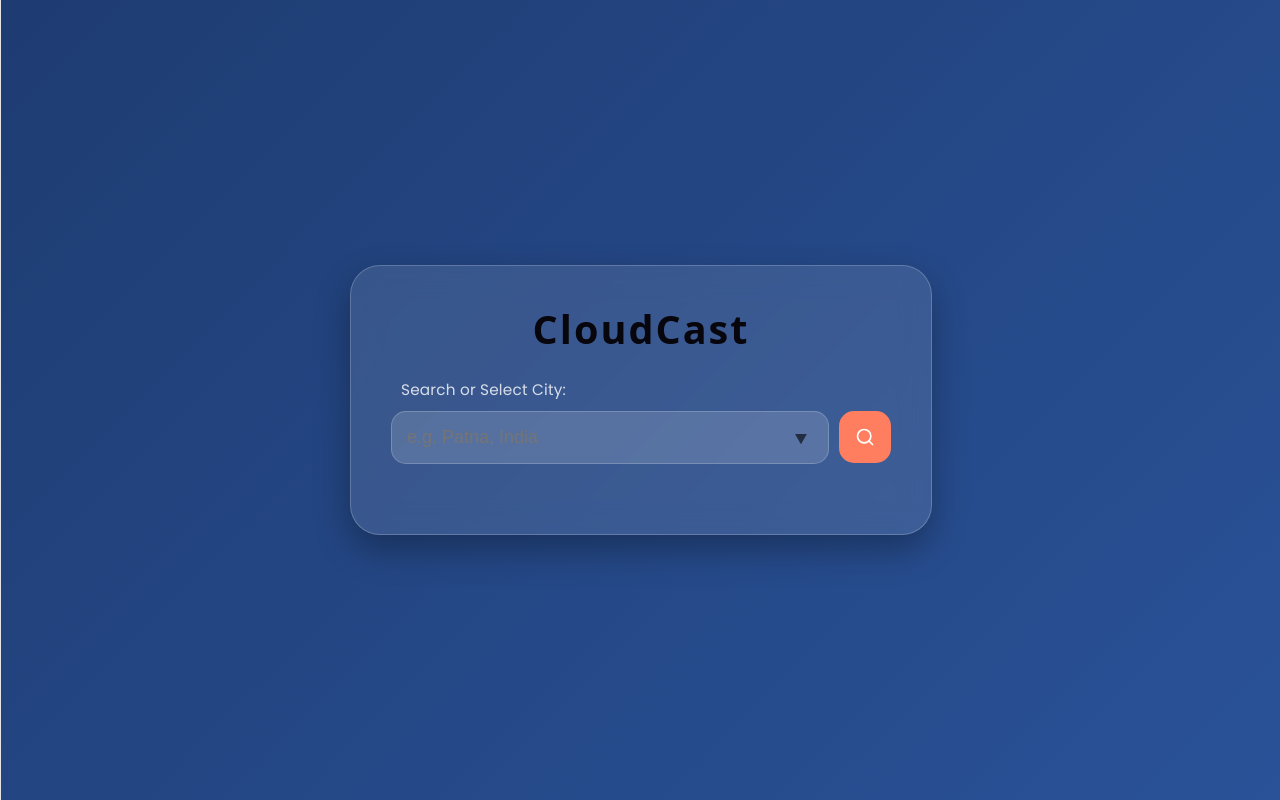
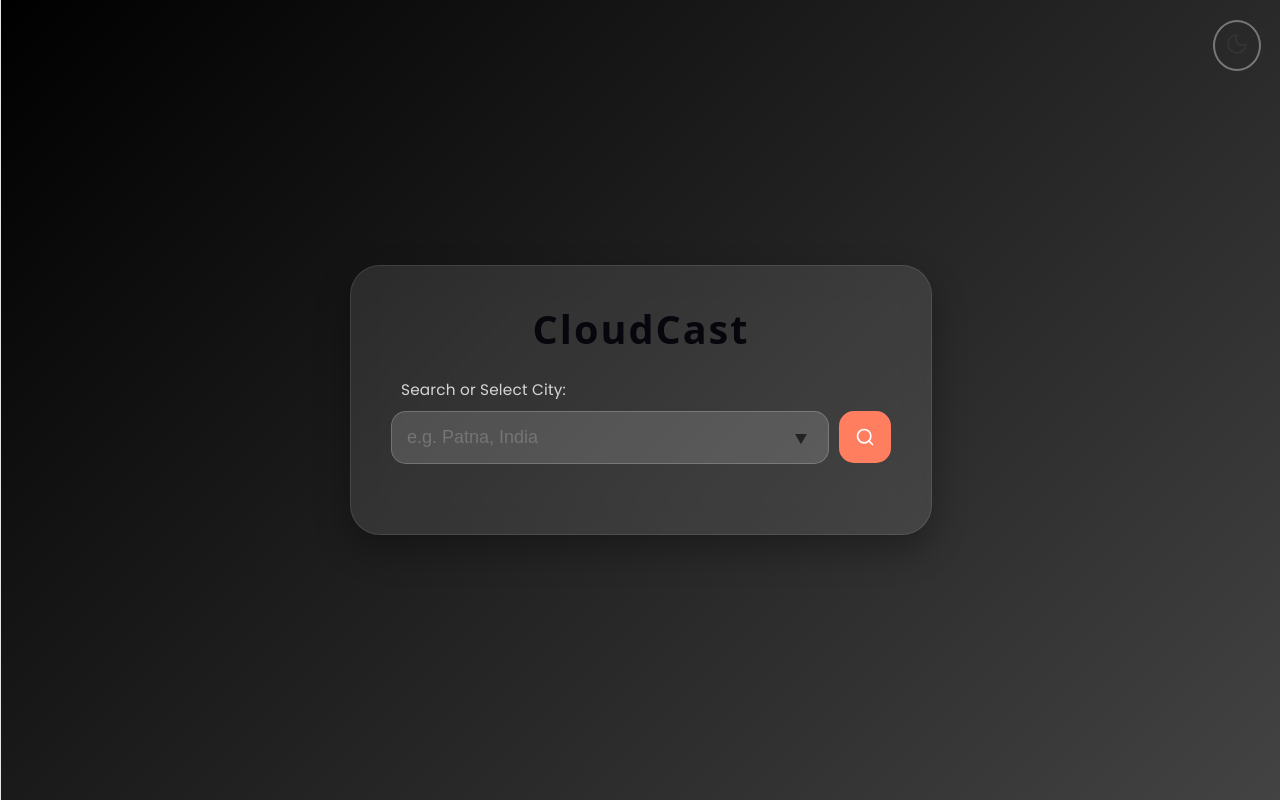
Before and after one commit to salmon6934/weather-app, a React (Vite) app: page / in a window 1280 px wide. Built offline with nearby package versions, Linux system fonts and the light colour scheme.

Commit message:
added 5 day forecast, light/dark theme toggle and some design changes

```diff
--- a/src/App.css
+++ b/src/App.css
@@ -19,26 +19,90 @@ body, html {
   display: flex;
   justify-content: center;
   align-items: center;
-  transition: background var(--transition-speed) ease-in-out;
+  transition: background 0.8s ease-in-out, color 0.5s ease;
+  position: relative;
+  overflow: hidden;
 }
 
-.container.default { background: linear-gradient(135deg, #1e3c72 0%, #2a5298 100%); }
-.container.clear { background: linear-gradient(135deg, #9bac03 0%, #c29f049f 100%); }
-.container.cloudy { background: linear-gradient(135deg, #bdc3c7 0%, #2c3e50 100%); }
-.container.rain { background: linear-gradient(135deg, #203a43 0%, #2c5364 100%); }
-.container.storm { background: linear-gradient(135deg, #0f2027 0%, #2c5364 100%); }
-.container.snow { background: linear-gradient(135deg, #e6e9f0 0%, #eef1f5 100%); color: #333; }
+.container.default {
+  background: linear-gradient(135deg, #000000 0%, #434343 100%);
+  color: #ffffff;
+}
+
+.container.clear {
+  background: linear-gradient(135deg, #89f7fe 0%, #66a6ff 100%);
+  color: #1a1a1a;
+}
+
+.container.cloudy {
+  background: linear-gradient(135deg, #bdc3c7 0%, #2c3e50 100%);
+  color: #ffffff;
+}
+
+.container.rain {
+  background: linear-gradient(135deg, #203a43 0%, #2c5364 100%);
+  color: #ffffff;
+}
+
+.container.storm {
+  background: linear-gradient(135deg, #0f2027 0%, #2c5364 100%);
+  color: #ffffff;
+}
+
+.container.snow {
+  background: linear-gradient(135deg, #e6e9f0 0%, #eef1f5 100%);
+  color: #333;
+}
+
+.container.dark::before {
+  content: "";
+  position: absolute;
+  top: 0;
+  left: 0;
+  right: 0;
+  bottom: 0;
+  background: rgba(0, 0, 0, 0.4);
+  z-index: 1;
+  pointer-events: none;
+  transition: opacity 0.8s ease-in-out;
+}
 
 .glass-card {
-  background: rgba(255, 255, 255, 0.1);
+  position: relative;
+  z-index: 2;
+  background: var(--glass-bg);
+  border: 1px solid var(--glass-border);
+  backdrop-filter: blur(12px);
+  padding: 2rem;
+  border-radius: 20px;
+  box-shadow: 0 8px 32px 0 rgba(31, 38, 135, 0.37);
+}
+
+.container.clear .glass-card,
+.container.snow .glass-card {
+  color: #1a1a1a;
+  --glass-bg: rgba(255, 255, 255, 0.25);
+  --glass-border: rgba(255, 255, 255, 0.4);
+}
+
+.container.default .glass-card,
+.container.storm .glass-card,
+.container.rain .glass-card {
+  color: #ffffff;
+  --glass-bg: rgba(255, 255, 255, 0.1);
+  --glass-border: rgba(255, 255, 255, 0.1);
+}
+
+.glass-card {
+  background: var(--glass-bg);
   backdrop-filter: blur(15px);
   -webkit-backdrop-filter: blur(15px);
-  border: 1px solid rgba(255, 255, 255, 0.2);
+  border: 1px solid var(--glass-border);
   border-radius: 30px;
   padding: 40px;
   width: 90%;
   max-width: 500px;
-  color: white;
+  color: var(--text-color);
   box-shadow: 0 15px 35px rgba(0, 0, 0, 0.3);
   text-align: center;
   transition: border-color 0.5s ease;
@@ -206,3 +270,57 @@ body, html {
   .temp { font-size: 3.8rem; }
   .title { font-size: 1.8rem; }
 }
+
+.theme-toggle {
+  position: absolute;
+  top: 20px;
+  right: 20px;
+  background: var(--glass-bg);
+  border: 2px solid rgba(145, 145, 145, 0.76);
+  padding: 10px;
+  border-radius: 50%;
+  cursor: pointer;
+  backdrop-filter: blur(5px);
+  transition: all 0.3s ease;
+  z-index: 10;
+}
+
+.theme-toggle:hover {
+  transform: scale(1.1);
+  background: var(--accent);
+}
+
+.forecast-grid {
+  display: flex;
+  justify-content: space-between;
+  margin-top: 30px;
+  padding-top: 20px;
+  border-top: 1px solid rgba(255, 255, 255, 0.2);
+  gap: 10px;
+}
+
+.forecast-item {
+  flex: 1;
+  text-align: center;
+  transition: transform 0.3s ease;
+}
+
+.forecast-item:hover {
+  transform: translateY(-5px); /* Subtle lift on hover */
+}
+
+.day-name {
+  font-weight: 600;
+  font-size: 0.9rem;
+  margin-bottom: 5px;
+  opacity: 0.9;
+}
+
+.temp-range {
+  display: flex;
+  flex-direction: column;
+  font-size: 0.85rem;
+}
+
+.max { font-weight: bold; }
+.min { opacity: 0.6; }
--- a/src/App.jsx
+++ b/src/App.jsx
@@ -1,6 +1,6 @@
 import React, { useState } from 'react';
 import {
-  Search, MapPin, Wind, Droplets,
+  Search, MapPin, Wind, Droplets, Moon,
   Sun, Cloud, CloudRain, CloudLightning, CloudSnow, CloudFog
 } from 'lucide-react';
 import './App.css';
@@ -63,6 +63,8 @@ function App() {
   const [city, setCity] = useState('');
   const [weather, setWeather] = useState(null);
   const [loading, setLoading] = useState(false);
+  const [isDark, setDark] = useState(false);
+
 
   const fetchWeather = async () => {
     const cityNameOnly = city.split(',')[0].trim();
@@ -80,16 +82,17 @@ function App() {
       }
       const { latitude, longitude, name, country } = geoData.results[0];
 
-      const weatherRes = await fetch(`https://api.open-meteo.com/v1/forecast?latitude=${latitude}&longitude=${longitude}&current_weather=true&hourly=relativehumidity_2m`);
+      const weatherRes = await fetch(`https://api.open-meteo.com/v1/forecast?latitude=${latitude}&longitude=${longitude}&current_weather=true&hourly=relativehumidity_2m&daily=weathercode,temperature_2m_max,temperature_2m_min&timezone=auto`);
       const weatherData = await weatherRes.json();
 
       setWeather({
         name,
         country,
-        temp: Math.round(weatherData.current_weather.temperature),
-        wind: weatherData.current_weather.windspeed,
-        condition: weatherData.current_weather.weathercode,
-        humidity: weatherData.hourly.relativehumidity_2m[0]
+        temp: Math.round(weatherData.current_weather?.temperature || 0),
+        wind: weatherData.current_weather?.windspeed || 0,
+        condition: weatherData.current_weather?.weathercode || 0,
+        daily: weatherData.daily,
+        humidity: weatherData.hourly?.relativehumidity_2m?.[0] || 0
       });
 
       document.activeElement.blur();
@@ -101,7 +104,14 @@ function App() {
   };
 
   return (
-    <div className={`container ${weather ? getWeatherClass(weather.condition) : 'default'}`}>
+    <div className={`container ${isDark ? 'dark' : 'light'} ${weather ? getWeatherClass(weather.condition) : 'default'}`}>
+      <button
+        onClick={() => setDark(!isDark)}
+        className="theme-toggle"
+        title="Toggle Theme"
+      >
+        {isDark ? <Sun size={24} color="white" /> : <Moon size={24} color="#333" />}
+      </button>
       <div className="glass-card">
         <h2 className="title">CloudCast</h2>
 
@@ -160,7 +170,22 @@ function App() {
                 <span>Condition</span>
               </div>
             </div>
+            <div className="forecast-grid">
+              {weather?.daily?.time?.slice(1, 6).map((date, index) => (
+                <div key={date} className="forecast-item">
+                  <p className="day-name">
+                    {new Date(date).toLocaleDateString('en-US', { weekday: 'short' })}
+                  </p>
+                  <div className="temp-range">
+                    {/* Note the index + 1 to skip today's data */}
+                    <span className="max">{Math.round(weather.daily.temperature_2m_max[index + 1])}°</span>
+                    <span className="min">{Math.round(weather.daily.temperature_2m_min[index + 1])}°</span>
+                  </div>
+                </div>
+              ))}
+            </div>
           </div>
+
         )}
       </div>
     </div>
```
